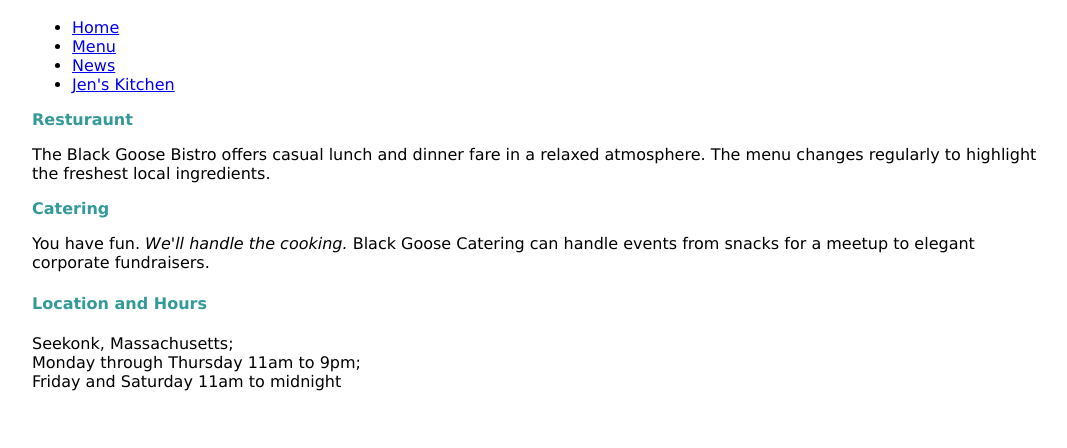
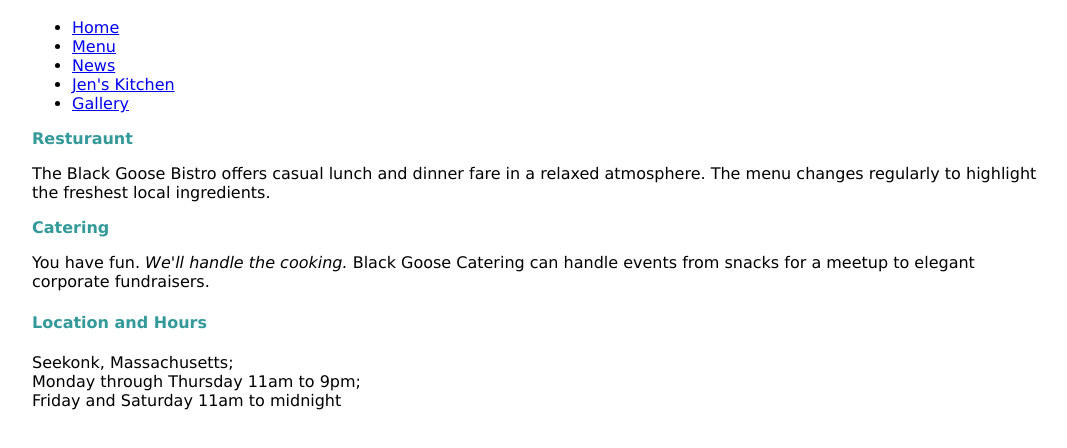
Before and after one commit to beebostwick/fid, a plain HTML site: page Bistro/Black Goose Bistro.html in a window 1280 px wide. Shown: the part 254-702 px from the top of the page, without its empty margins (96-1163 px from the left). Drawn offline with Linux system fonts and the light colour scheme.

Commit message:
Update Black Goose Bistro.html

```diff
--- a/Bistro/Black Goose Bistro.html
+++ b/Bistro/Black Goose Bistro.html
@@ -36,7 +36,7 @@
 <body>
 <H1><img src=blackgoose.png alt="logo"><br>Black Goose Bistro</H1>
 
-<nav> <ul> <li><a href="Black Goose Bistro.html">Home</a></li> <li><a href="Menu.html">Menu</a></li> <li><a href="BG News.html">News</a></li> <li><a href="jenskitchen/index.html">Jen's Kitchen</a></li>
+<nav> <ul> <li><a href="Black Goose Bistro.html">Home</a></li> <li><a href="Menu.html">Menu</a></li> <li><a href="BG News.html">News</a></li> <li><a href="jenskitchen/index.html">Jen's Kitchen</a></li> <li><a href="gallery/index.html">Gallery</a></li>
 
 </ul>
 </nav>
```
